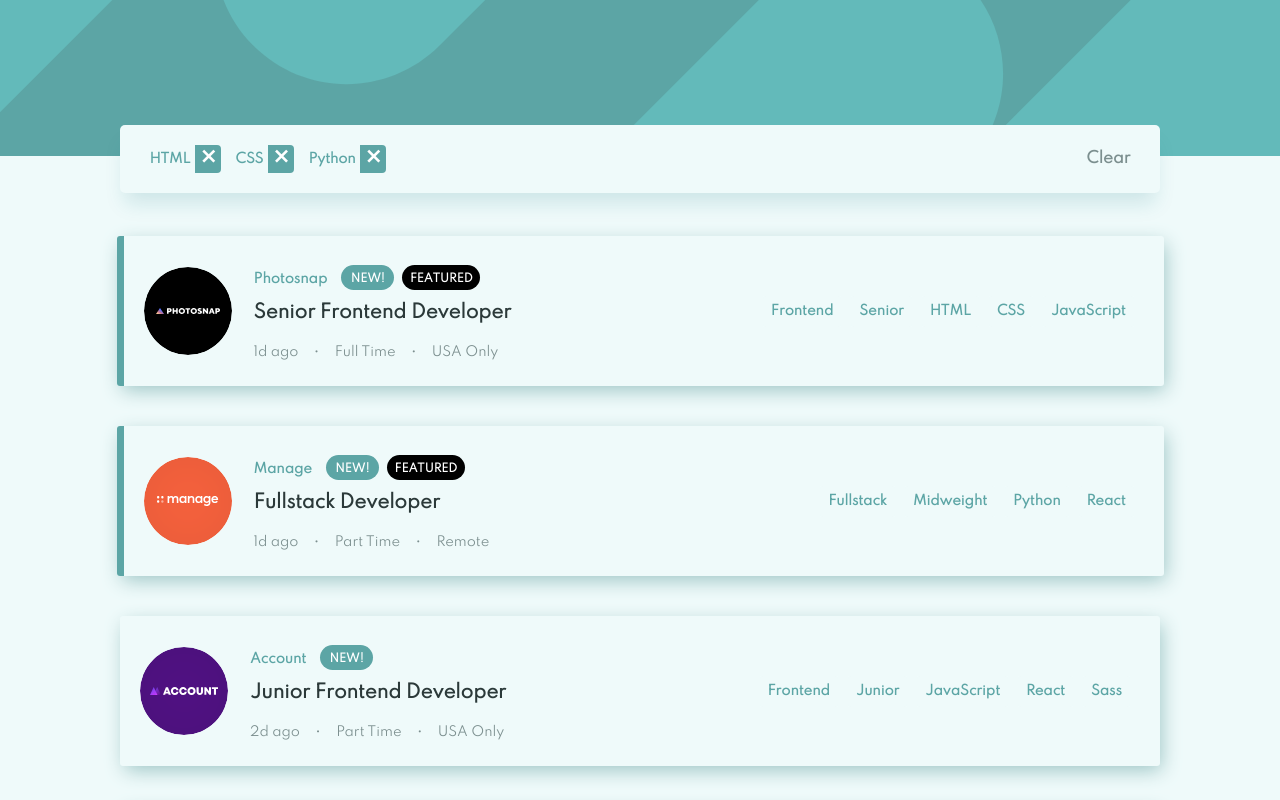
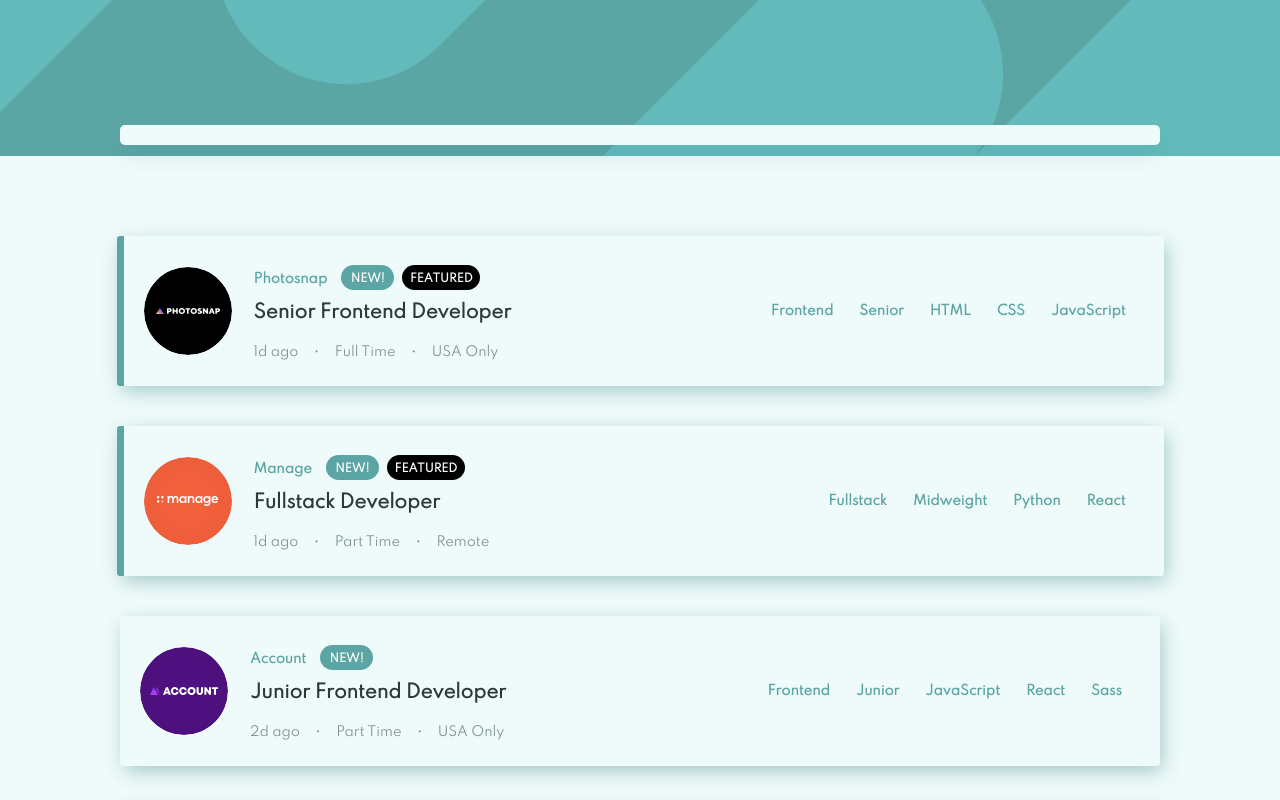
Before and after one commit to sergethi/placement-frontend-copy, an Angular app: page / in a window 1280 px wide. Shown: the top 800 px of the page. Built offline with nearby package versions, Linux system fonts and the light colour scheme.

Commit message:
remove prepopulated values in filter text field

```diff
--- a/src/app/filter/filter.component.ts
+++ b/src/app/filter/filter.component.ts
@@ -51,7 +51,7 @@ export class FilterComponent implements OnInit, Filter {
 
   // pre-select skills and filter jobs
   ngOnInit(): void {
-    this.selectedSkills = ["HTML", "CSS", "Python"];
+    this.selectedSkills = [];
     this.jobFilter();
   }
   // hides the dropdown
```
